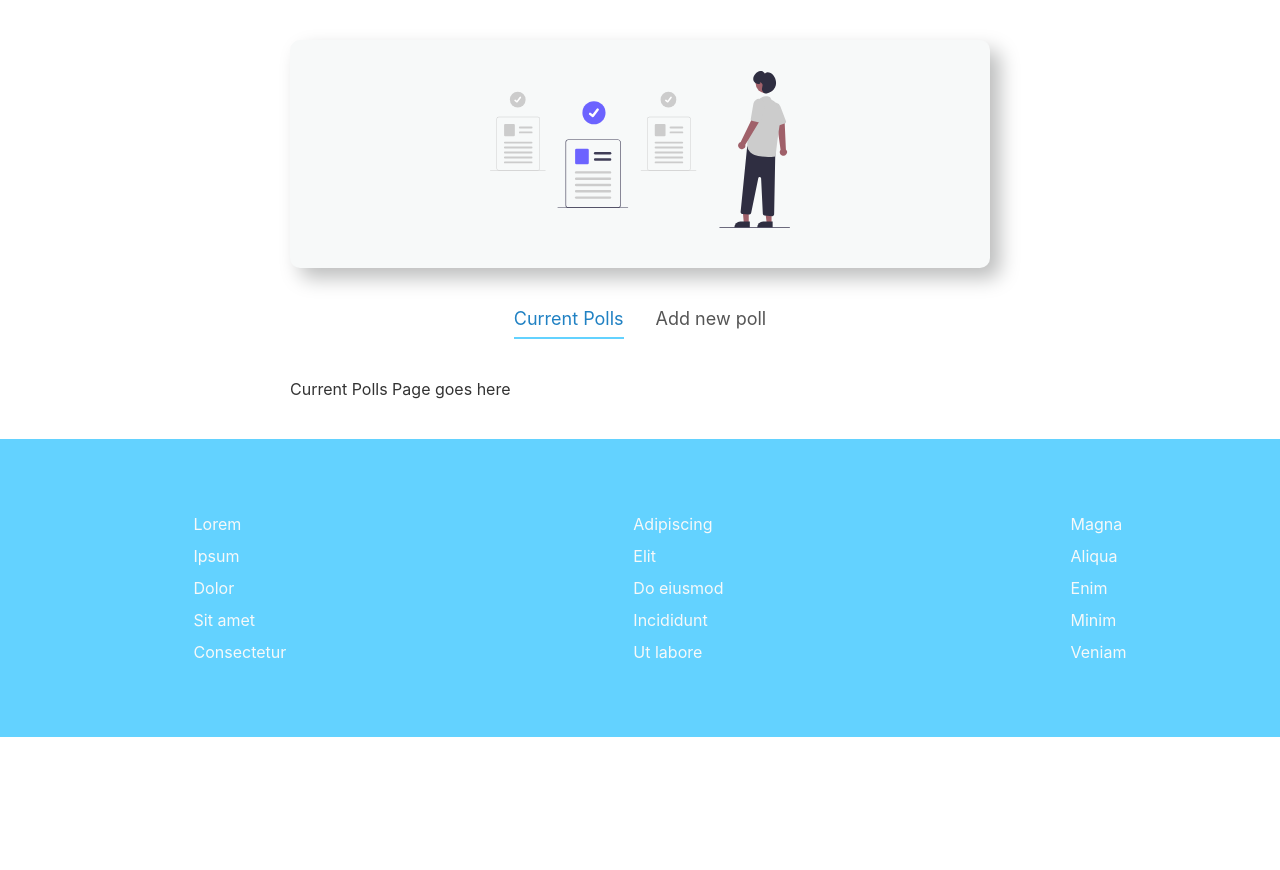
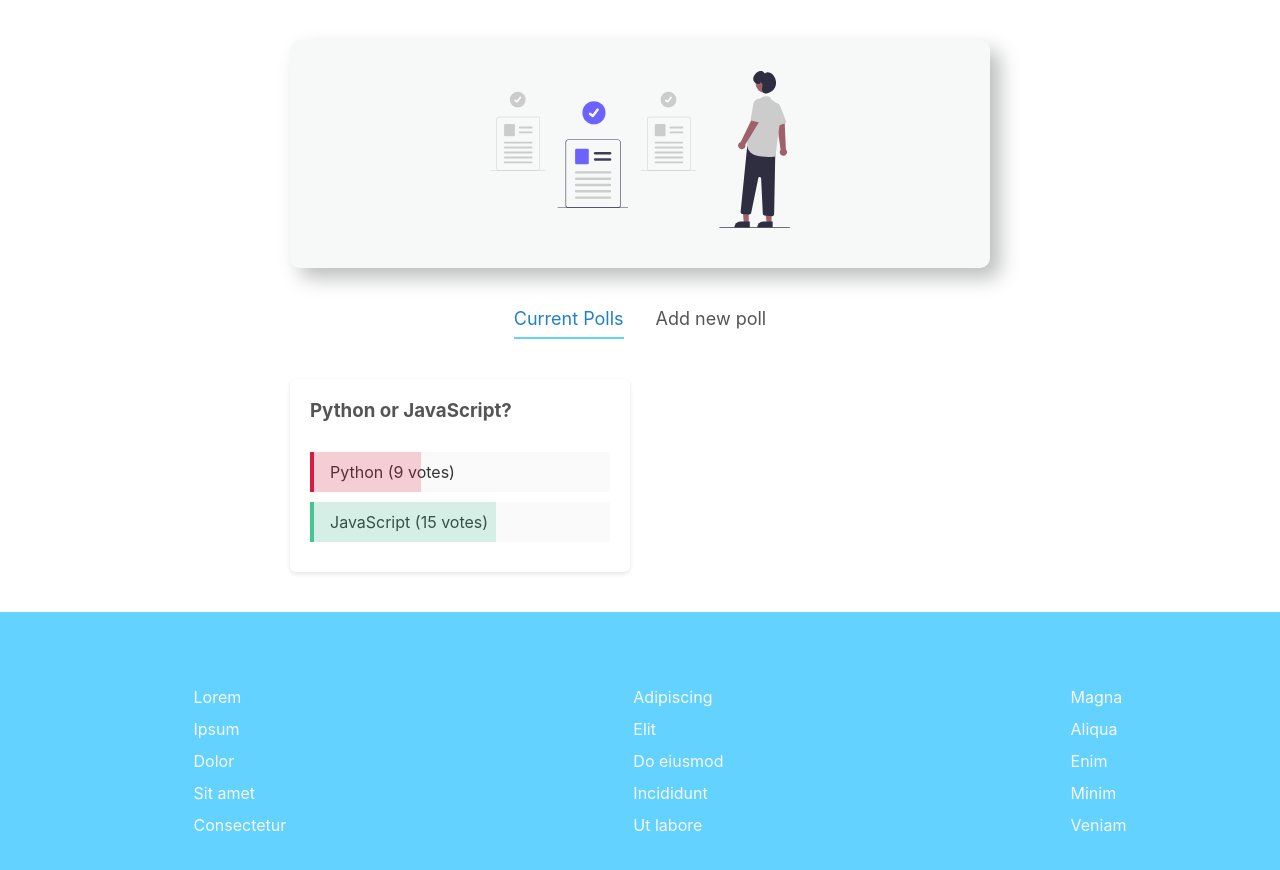
Before and after one commit to omonmunduz/Svelte-votingPolls, a Svelte app: page / in a window 1280 px wide. Shown: the top 870 px of the page. Before the commit the page ends 840 px from the top, so only its background shows below. Built offline with nearby package versions, Linux system fonts and the light colour scheme.

Commit message:
voting cards added

```diff
--- a/src/App.svelte
+++ b/src/App.svelte
@@ -3,12 +3,40 @@
 	import Footer from './components/Footer.svelte';
 	import Tabs from './shared/Tabs.svelte';
 	import NewPollForm from './components/NewPollForm.svelte';
+	import PollList from './components/PollList.svelte';
 
 	let items = ["Current Polls", "Add new poll"];
 	let activeItem = "Current Polls";
 
+	let polls = [
+    {
+      id: 1,
+      question: 'Python or JavaScript?',
+      answerA: 'Python',
+      answerB: 'JavaScript',
+      votesA: 9,
+      votesB: 15,
+    },
+  ];
+
 	function tabChange(e) {
 		activeItem = e.detail;
+	}
+	function addPoll(e){
+		const poll = e.detail;
+		polls = [poll, ...polls];
+		activeItem = "Current Polls";
+	}
+	function handleVote(e) {
+		const {option, id} = e.detail;
+		const copiedPolls = [...polls];
+		const upVotedPoll = copiedPolls.find(poll => poll.id === id);
+		if(option === 'a') {
+			upVotedPoll.votesA++
+		}else{
+			upVotedPoll.votesB++
+		}
+		polls = copiedPolls;
 	}
 </script>
 
@@ -16,9 +44,9 @@
 	<Header/>
 	<Tabs {activeItem} {items} on:tabChange = {tabChange}/>
 		{#if activeItem === "Current Polls"}
-			<p>Current Polls Page goes here</p>
+			<PollList {polls} on:vote = {handleVote}/>
 		{:else if activeItem === "Add new poll"}
-			<NewPollForm />
+			<NewPollForm on:addPoll={addPoll}/>
 		{/if}
 
 </main>
--- a/src/components/NewPollForm.svelte
+++ b/src/components/NewPollForm.svelte
@@ -1,10 +1,46 @@
 <script>
+    import { createEventDispatcher } from 'svelte';
     import Button from '../shared/Button.svelte';
-    let fields = {question:'', answerA:'', answerB:''}
+
+    const dispatch = createEventDispatcher();
+
+    let fields = {question:'', answerA:'', answerB:''};
+    let errors = {question:'', answerA:'', answerB:''};
+    let valid = false;
+
+
 
     function handleSubmit() {
-        console.log(fields)
-    }
+        valid = true
+        // check question input
+        if(fields.question.trim().length < 5) {
+            valid = false;
+            errors.question = 'Question must be at least 5 chars long'
+        }else{
+            errors.question = ''
+        }
+        // check answer A input
+        if(fields.answerA.trim().length < 1) {
+            valid = false;
+            errors.answerA = 'Empty field'
+        }else{
+            errors.answerA = ''
+        }
+        // check answer B input
+        if(fields.answerB.trim().length < 1) {
+            valid = false;
+            errors.answerB = 'Empty field'
+        }else{
+            errors.answerB = ''
+        }
+        // if no errors
+        if(valid){
+             let poll = {...fields, id: Math.random(), votesA: 0, votesB: 0}
+             dispatch('addPoll', poll)
+        }
+    };
+
+
 </script>
 
 
@@ -12,14 +48,17 @@
     <div class="input-field">
         <label for="question">Poll Question: </label>
         <input type="text" id="question" bind:value={fields.question}>
+        <div class="error">{errors.question}</div>
     </div>
      <div class="input-field">
         <label for="answerA">Answer A value: </label>
         <input type="text" id="answerA" bind:value={fields.answerA}>
+        <div class="error">{errors.answerA}</div>
     </div>
      <div class="input-field">
         <label for="answerB">Answer A value: </label>
         <input type="text" id="answerB" bind:value={fields.answerB}>
+        <div class="error">{errors.answerB}</div>
     </div>
     <Button> Submit </Button>
 </form>
@@ -47,4 +86,8 @@
         margin: 10px auto;
         text-align: left;
     }
+    .error {
+        font-weight: bold;
+        color: crimson;
+    }
 </style>
--- /dev/null
+++ b/src/components/PollDetails.svelte
@@ -0,0 +1,71 @@
+<script>
+import Card from '../shared/Card.svelte';
+import {createEventDispatcher} from 'svelte';
+
+const dispatch = createEventDispatcher();
+
+    export let poll;
+    $: totalVotes = poll.votesA + poll.votesB
+    $: percentA = Math.floor(100 / totalVotes * poll.votesA);
+    $: percentB = Math.floor(100 / totalVotes * poll.votesB);
+
+    function handleVote(option, id) {
+        dispatch('vote', {option, id});
+    };
+</script>
+
+<Card>
+    <div class = "poll">
+        <h3>{poll.question}</h3>
+        <p></p>
+        <div class="answer" on:click = {() => handleVote('a',poll.id)}>
+            <div class="percent percent-a" style="width:{percentA}%"></div>
+            <span>{ poll.answerA } ({ poll.votesA } votes)</span>
+        </div>
+        <div class="answer" on:click = {() => handleVote('b', poll.id)}>
+            <div class="percent percent-b" style="width:{percentB}%"></div>
+            <span>{ poll.answerB } ({ poll.votesB } votes)</span>
+    </div>
+    </div>
+</Card>
+
+
+
+<style>
+  h3{
+    margin: 0 auto;
+    color: #555;
+  }
+  p{
+    margin-top: 6px;
+    font-size: 14px;
+    color: #aaa;
+    margin-bottom: 30px;
+  }
+  .answer{
+    background: #fafafa;
+    cursor: pointer;
+    margin: 10px auto;
+    position: relative;
+  }
+  .answer:hover{
+    opacity: 0.6;
+  }
+  span{
+    display: inline-block;
+    padding: 10px 20px;
+  }
+  .percent{
+    height: 100%;
+    position: absolute;
+    box-sizing: border-box;
+  }
+  .percent-a{
+    background: rgba(217,27,66,0.2);
+    border-left: 4px solid #d91b42;
+  }
+  .percent-b{
+    background: rgba(69,196,150,0.2);
+    border-left: 4px solid #45c496;
+  }
+</style>
--- /dev/null
+++ b/src/components/PollList.svelte
@@ -0,0 +1,19 @@
+<script>
+    import PollDetails from './PollDetails.svelte';
+    export let polls = [];
+</script>
+
+<div class = "list-of-polls">
+    {#each polls as poll (poll.id)}
+        <PollDetails {poll} on:vote/>
+    {/each}
+</div>
+
+
+<style>
+    .list-of-polls {
+        display: grid;
+         grid-template-columns: 1fr 1fr;
+        grid-gap: 20px;
+    }
+</style>
--- /dev/null
+++ b/src/shared/Card.svelte
@@ -0,0 +1,12 @@
+<div class="card">
+  <slot></slot>
+</div>
+
+<style>
+  .card{
+    background: #fff;
+    padding: 20px;
+    border-radius: 6px;
+    box-shadow: 0px 2px 4px rgba(0,0,0,0.1);
+  }
+</style>
```
